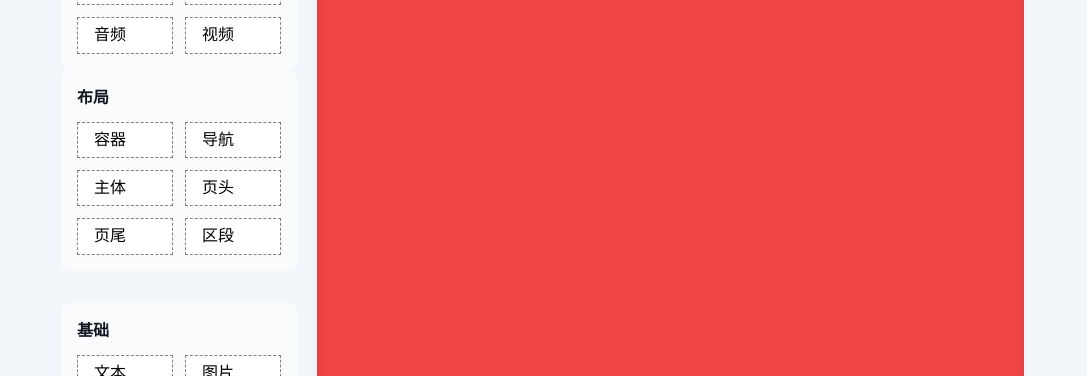
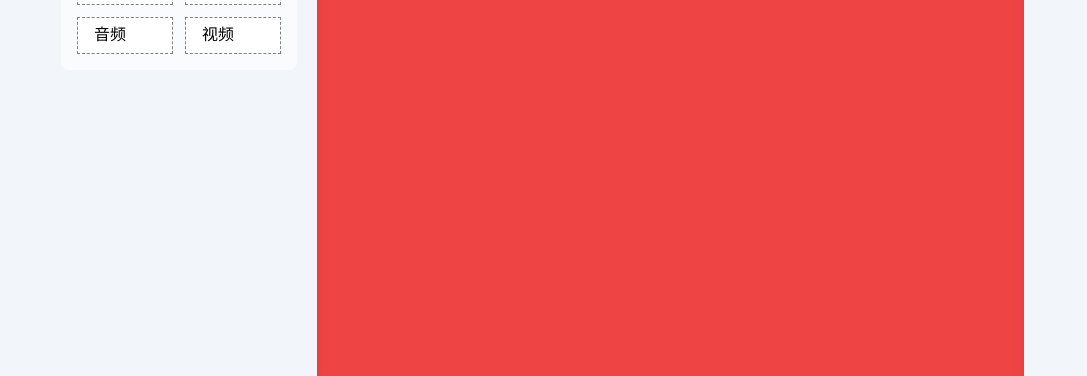
Before and after one commit to rainwildest/low-code-react, a Next.js app: page / in a window 1280 px wide. Shown: the part 424-800 px from the top of the page, without its empty margins (0-1087 px from the left). Built offline with nearby package versions, Linux system fonts and the light colour scheme.

Commit message:
优化 ctrl + wheel 放大页面问题

```diff
--- a/views/low-code/components/ControlArea.tsx
+++ b/views/low-code/components/ControlArea.tsx
@@ -81,25 +81,6 @@ const ControlArea: FC<ControlProps> = ({ className }) => {
           </div>
         </section>
       ))}
-
-      {tags.map((item, index) => (
-        <section
-          className={`bg-gray-1100 dark:bg-purple-1100 px-4 rounded-lg py-4 ${
-            index ? "mt-8" : ""
-          }`}
-          key={item.title}
-        >
-          <div className="pb-3 text-gray-1200 dark:text-purple-1200 text-base font-semibold">
-            {item.title}
-          </div>
-
-          <div className="grid grid-cols-2 gap-3">
-            {item.children?.map(element => (
-              <Control {...element} key={element.type} />
-            ))}
-          </div>
-        </section>
-      ))}
     </div>
   );
 };
--- a/views/low-code/index.tsx
+++ b/views/low-code/index.tsx
@@ -9,36 +9,29 @@ import { Layout } from "components";
 import { Button } from "antd";
 import { observer } from "mobx-react";
 
+interface DisabledWheelEvent extends Event {
+  ctrlKey: boolean;
+}
+
 const LowCode = observer(() => {
-  const onWheel = (event: WheelEvent) => {
-    console.log(event.ctrlKey);
-
+  const onWheel = (event: WheelEvent<HTMLDivElement>) => {
     if (event.ctrlKey) {
-      document.addEventListener("mousewheel", onDisabledWheel, {
-        passive: false
-      });
+      console.log("kk");
     }
   };
 
-  const onKeyUp = event => {
-    console.log(event);
-  };
+  const onDisabledWheel = (e: DisabledWheelEvent) => {
+    const event = e || (window.event as DisabledWheelEvent);
 
-  const onDisabledWheel = (e: Event) => {
-    const event = e || window.event;
-
-    event.preventDefault();
+    event.ctrlKey && event.preventDefault();
   };
 
   useEffect(() => {
     /**
      * 禁止 ctr + wheel 事件放大缩小页面
      */
-    // document.addEventListener("mousewheel", onDisabledWheel, {
-    //   passive: false
-    // });
-    document.addEventListener("keyup", e => {
-      console.log(e);
+    document.addEventListener("mousewheel", onDisabledWheel, {
+      passive: false
     });
 
     return () => {
@@ -63,16 +56,7 @@ const LowCode = observer(() => {
           {/* </div> */}
 
           {/* 拖拽区 */}
-          <div
-            className="w-full relative bg-container"
-            onWheel={onWheel}
-            onMouseEnter={e => {
-              console.log("onMouseEnter");
-            }}
-            onMouseLeave={() => {
-              console.log("onMouseLeave");
-            }}
-          >
+          <div className="w-full relative bg-container" onWheel={onWheel}>
             <div
               style={{ width: "1920px", height: "960px" }}
               className="bg-red-500 inset-0 m-auto absolute"
```
